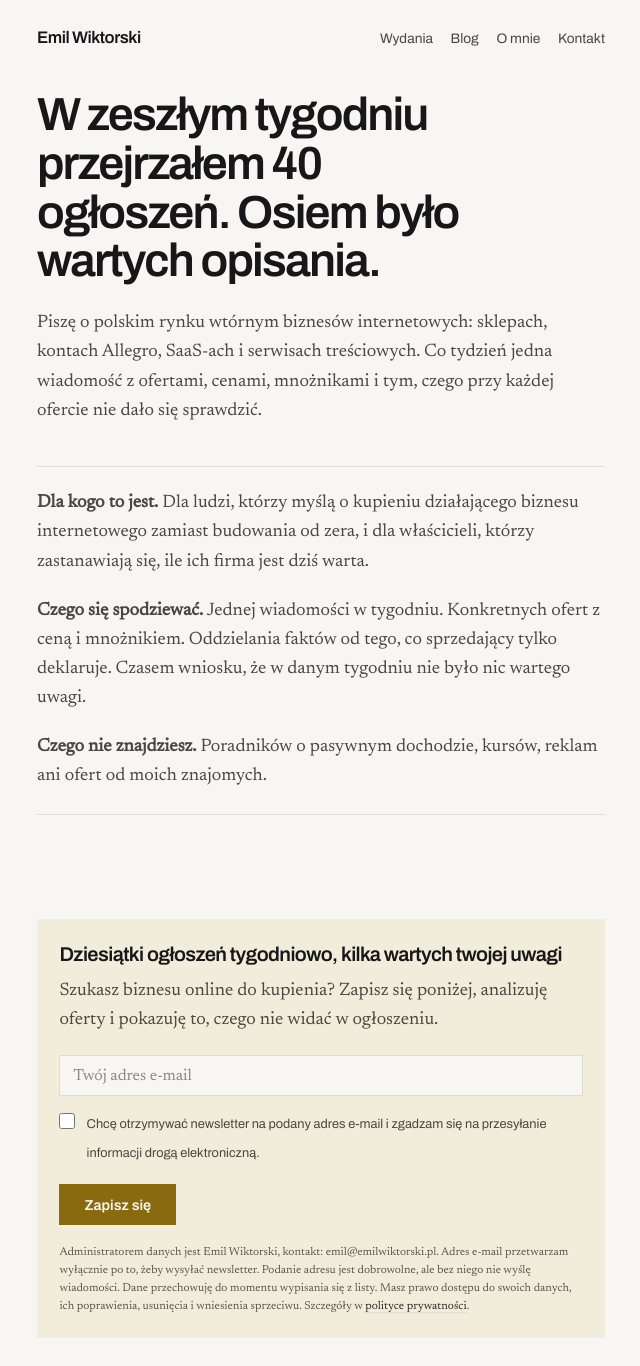
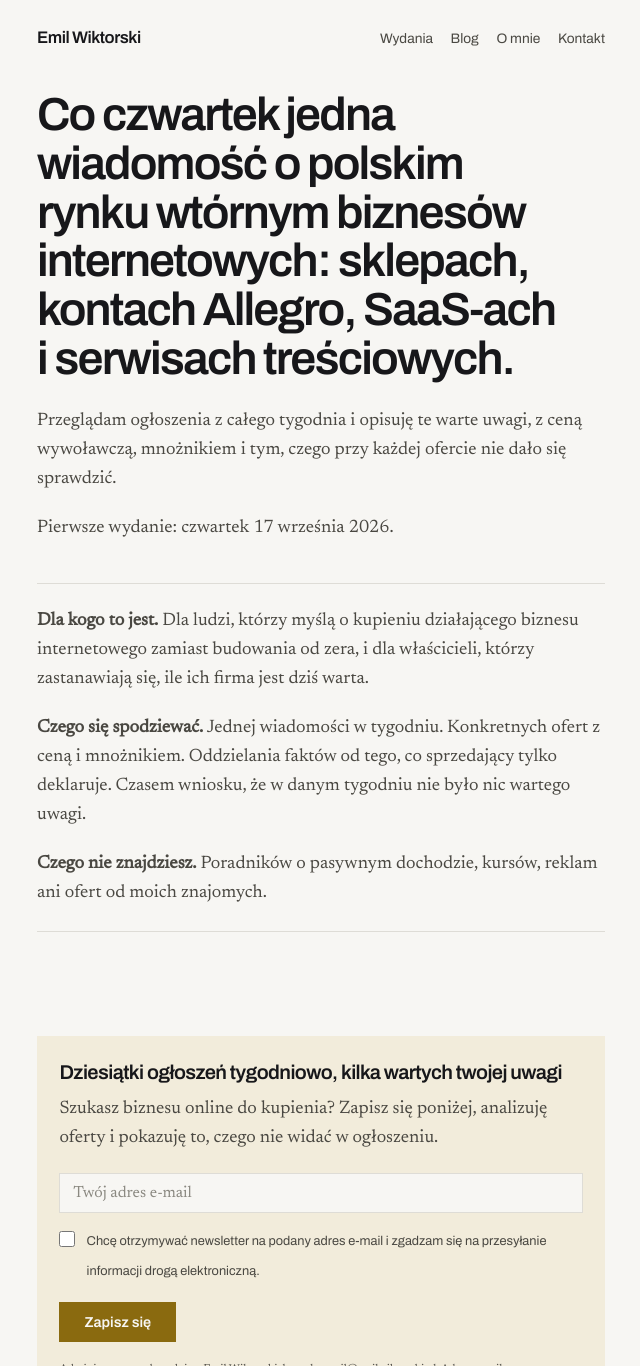
Before and after one commit to EmilWiktorski9/emilwiktorski9.github.io, a Jekyll site: the page built from index.html, in a window 1280 px wide, cut to the strip 0-1366 px from the top of the page. Shown: the whole strip, without its empty margins (319-959 px from the left). Built offline with Jekyll 4.4.1, drawn with Linux system fonts in a browser that asks for light colours.

Commit message:
Zaktualizuj tresc: strona glowna, Wydania i Kontakt
- strona glowna: usun nieprawdziwe zdanie o 40 ogloszeniach, wstaw opis
  newslettera i date pierwszego wydania (17 wrzesnia 2026)
- Wydania: nad lista zdanie o pierwszym wydaniu widoczne tylko gdy brak
  wydan; usuniety stary komunikat pustej listy
- Kontakt: link do LinkedIna pod adresem e-mail oraz akapit o tym,
  z czym pisac, nad formularzem zapisu

Co-Authored-By: Claude Opus 4.8 <noreply@anthropic.com>

```diff
--- a/_config.yml
+++ b/_config.yml
@@ -28,7 +28,7 @@ autor: "Emil Wiktorski"
 email: "emil@emilwiktorski.pl"
 
 # --- ZDANIE NA STRONIE GŁÓWNEJ (zmieniaj, kiedy chcesz) ---
-naglowek_glowny: "W zeszłym tygodniu przejrzałem 40 ogłoszeń. Osiem było wartych opisania."
+naglowek_glowny: "Co czwartek jedna wiadomość o polskim rynku wtórnym biznesów internetowych: sklepach, kontach Allegro, SaaS-ach i serwisach treściowych."
 
 # --- FORMULARZ ZAPISU ---
 # Gdy dostaniesz kod z MailerLite, wklej go do pliku _includes/zapis.html
--- a/archiwum.html
+++ b/archiwum.html
@@ -7,6 +7,10 @@ opis: "Archiwum wszystkich wydań newslettera o rynku wtórnym biznesów interne
 <div class="kolumna proza">
   <h1>Wydania</h1>
   <p>Wszystkie dotychczasowe wydania newslettera, od najnowszego.</p>
+
+  {% if site.categories.wydania.size == 0 %}
+  <p>Pierwsze wydanie wychodzi w czwartek 17 września 2026.</p>
+  {% endif %}
 
   {% if site.categories.wydania.size > 0 %}
   <ul class="lista">
@@ -18,8 +22,6 @@ opis: "Archiwum wszystkich wydań newslettera o rynku wtórnym biznesów interne
     </li>
     {% endfor %}
   </ul>
-  {% else %}
-  <p>Pierwsze wydanie jeszcze nie wyszło. Zapisz się poniżej, to dostaniesz je jako pierwszy.</p>
   {% endif %}
 </div>
 
--- a/index.html
+++ b/index.html
@@ -3,7 +3,8 @@ layout: default
 ---
 <div class="kolumna proza otwarcie">
   <h1>{{ site.naglowek_glowny }}</h1>
-  <p>Piszę o polskim rynku wtórnym biznesów internetowych: sklepach, kontach Allegro, SaaS-ach i serwisach treściowych. Co tydzień jedna wiadomość z ofertami, cenami, mnożnikami i tym, czego przy każdej ofercie nie dało się sprawdzić.</p>
+  <p>Przeglądam ogłoszenia z całego tygodnia i opisuję te warte uwagi, z ceną wywoławczą, mnożnikiem i tym, czego przy każdej ofercie nie dało się sprawdzić.</p>
+  <p>Pierwsze wydanie: czwartek 17 września 2026.</p>
 
   <div class="dla-kogo">
     <p><b>Dla kogo to jest.</b> Dla ludzi, którzy myślą o kupieniu działającego biznesu internetowego zamiast budowania od zera, i dla właścicieli, którzy zastanawiają się, ile ich firma jest dziś warta.</p>
```
Also changed, not shown: kontakt.md (+3 -0 lines).
